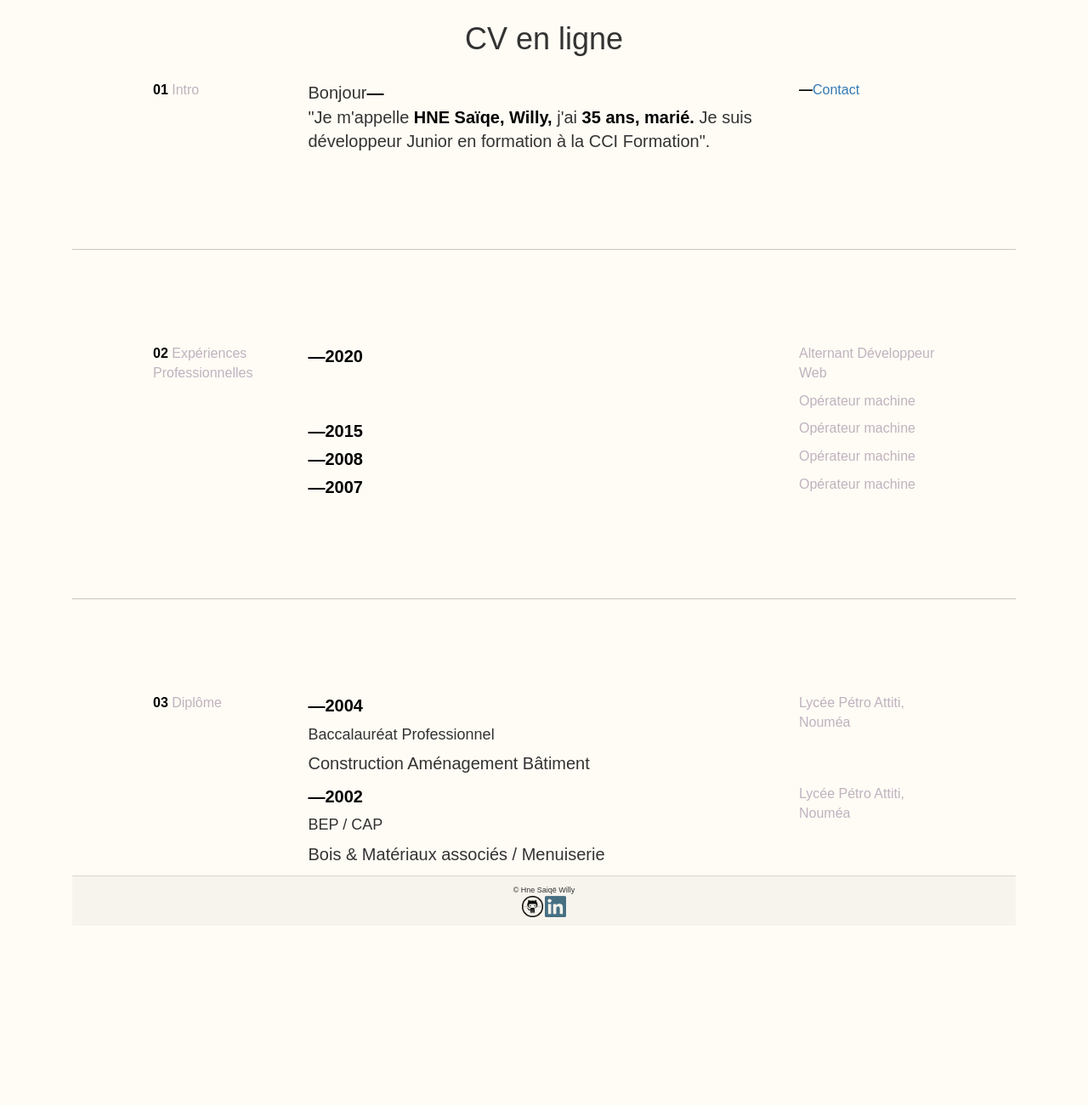
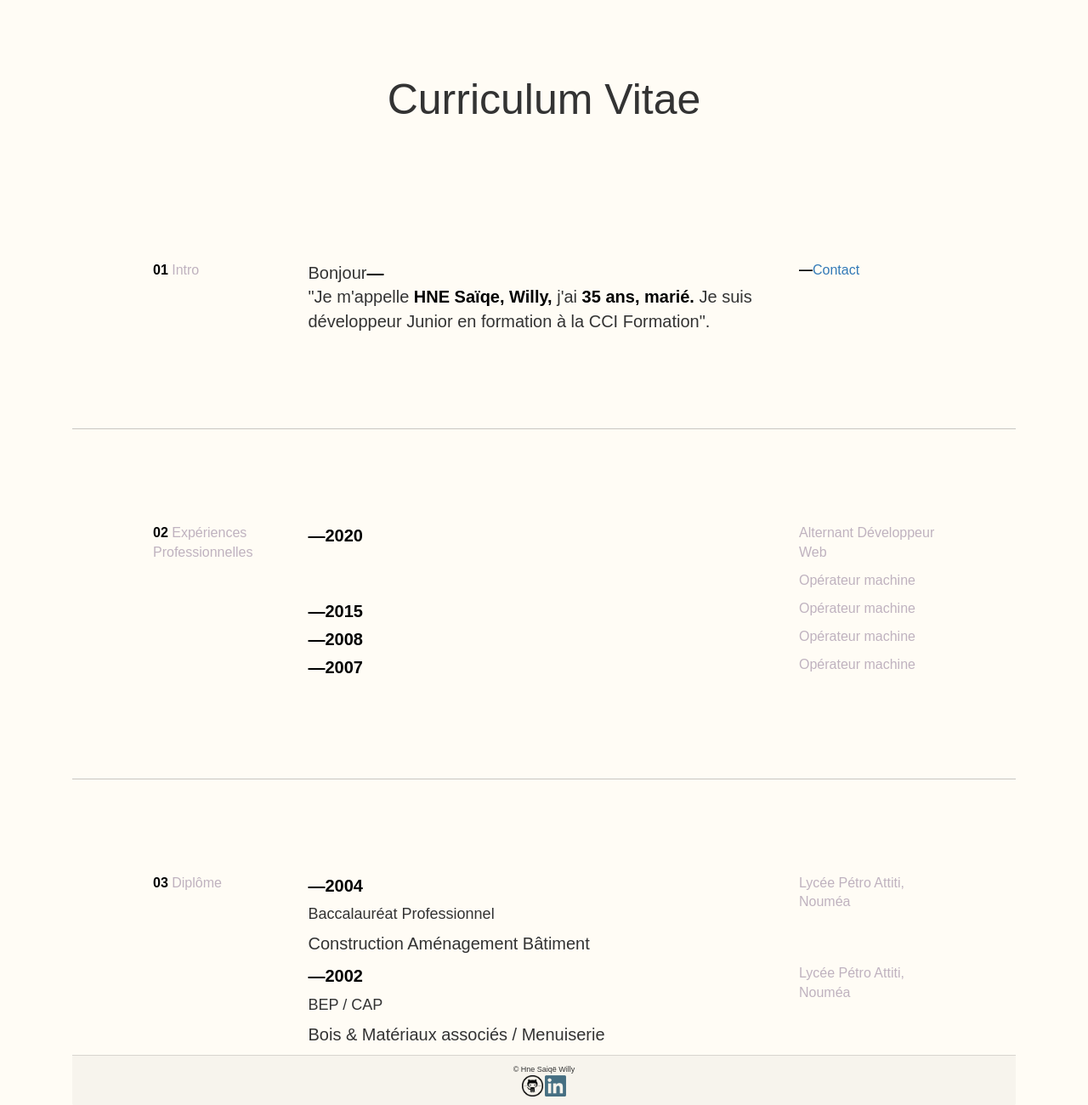
Before and after one commit to hnesaiqe/portefolio, a plain HTML site: page index.html in a window 1280 px wide. Shown: the part 54-1354 px from the top of the page at 85% size. Before the commit the page ends 1143 px from the top, so only its background shows below. Drawn offline with nearby package versions, Linux system fonts and the light colour scheme; a web font is replaced by a local one.

Commit message:
ajout h1

```diff
--- a/index.html
+++ b/index.html
@@ -30,7 +30,13 @@
                 <span id="date_heure"></span>
             </div>
         </header>
-        <h1 class="text-center m-5">CV en ligne</h1>
+
+
+            <div class="row" style="height: 300px;">
+                <div class="col-12 p-5">
+                    <h1 class="text-center p-5 display-1"> Curriculum Vitae </h1>
+                </div>
+            </div>
 
 
 
@@ -249,8 +255,12 @@
         <div class="card-footer bg-grey text-center py-3">© Hne Saiqë Willy
             <class class="row">
                 <div class="iconImg">
-                    <img style="height: 25px;" src="./images/icon_github.png" alt="">
-                    <img style="height: 25px;" src="./images/icon_linkedin.png" alt=""></div>
+                    <a href="https://github.com/hnesaiqe">
+                        <img class="iconGitHub" style="height: 25px;" src="./images/icon_github.png" alt="">
+                    </a>
+                    <a href="https://www.linkedin.com/in/saiqe-willy-hne-54a52a1b4/">
+                        <img class="iconLinkedIn" style="height: 25px;" src="./images/icon_linkedin.png" alt=""></div>
+                    </a>
             </class>
         </div>
     </div>
```
Also changed, not shown: style.css (+15 -0 lines), script.js (line endings or trailing spaces).
